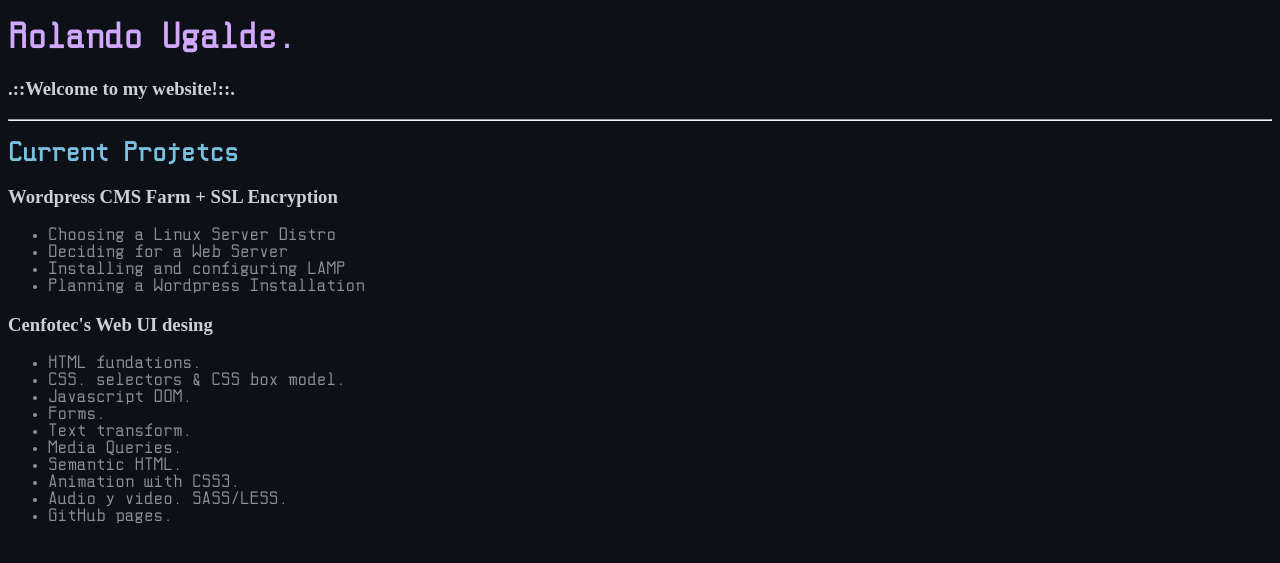
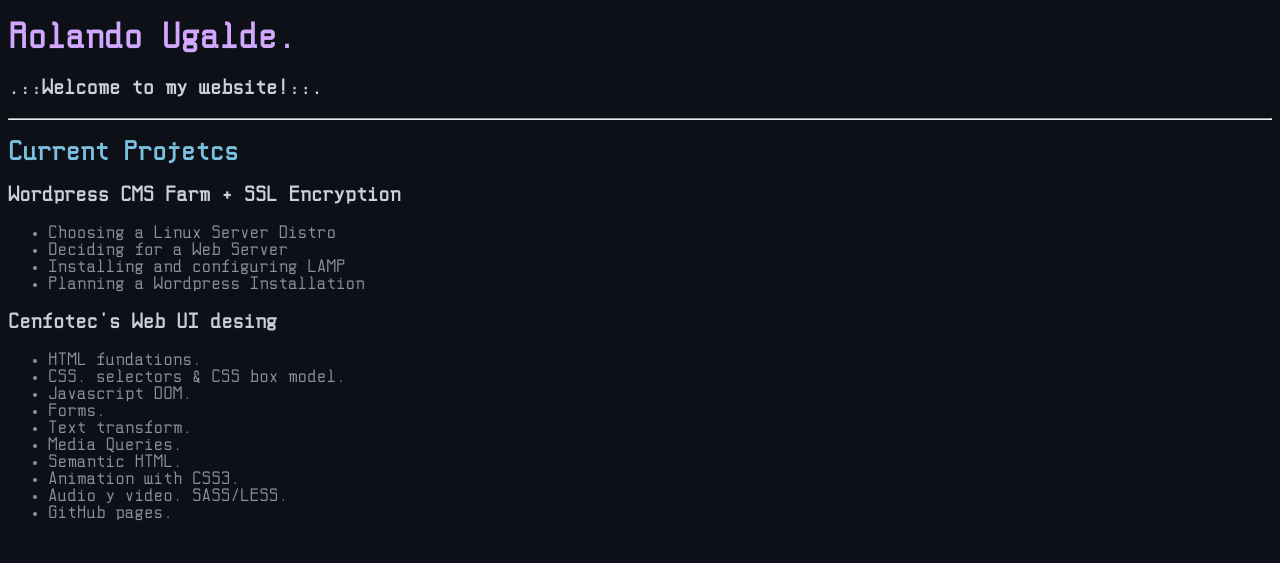
Before and after one commit to rolandougalde/rolandougalde.github.io, a Jekyll site: the page built from index.md, in a window 1280 px wide. Shown: the top 563 px of the page. Built offline with Jekyll 4.4.1, drawn with Linux system fonts in a browser that asks for light colours; our own code applies the rules of GitHub Pages for plain Markdown files.

Commit message:
Update default.css

```diff
--- a/assets/css/default.css
+++ b/assets/css/default.css
@@ -42,7 +42,7 @@ h2 {
 }
 
 h3 {
-    font-family: "Mom's Typewriter";
+    font-family: "Monocode Regular";
     color: #C9D1D9;
 }
 
```
